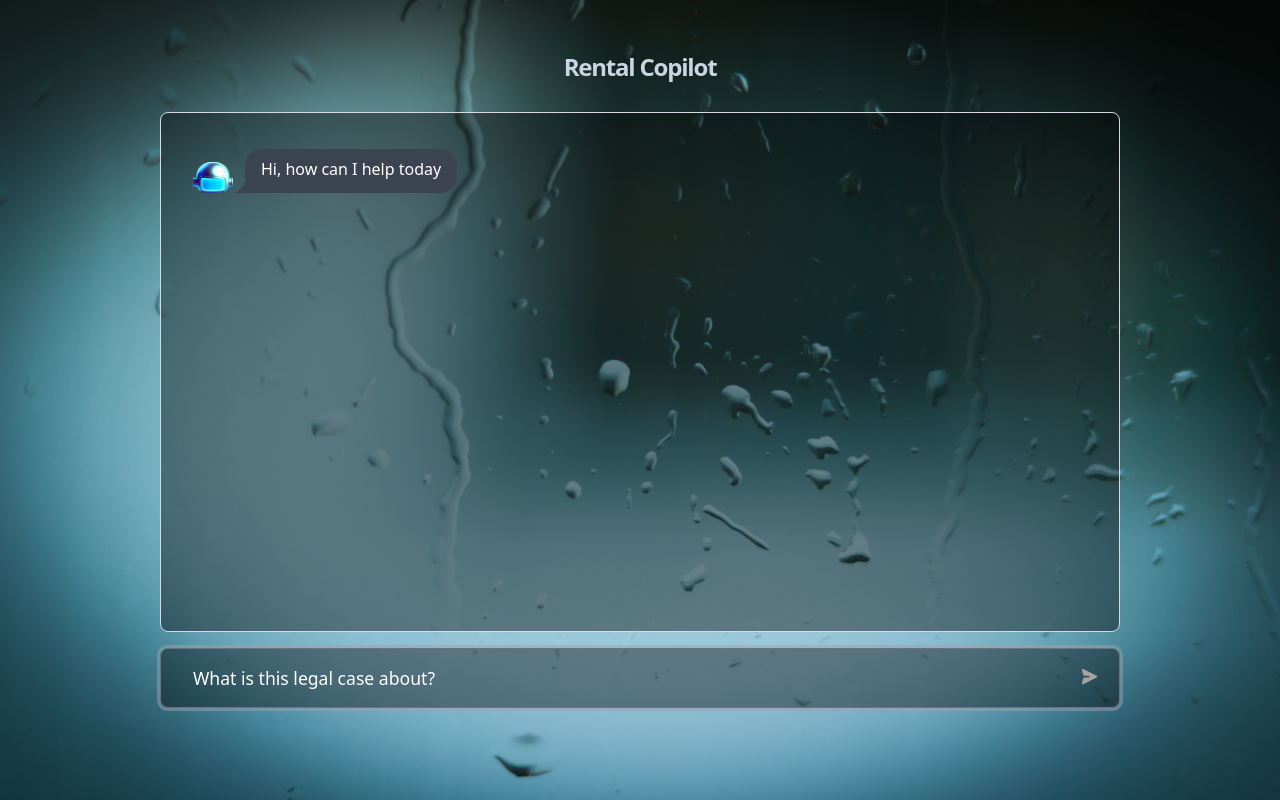
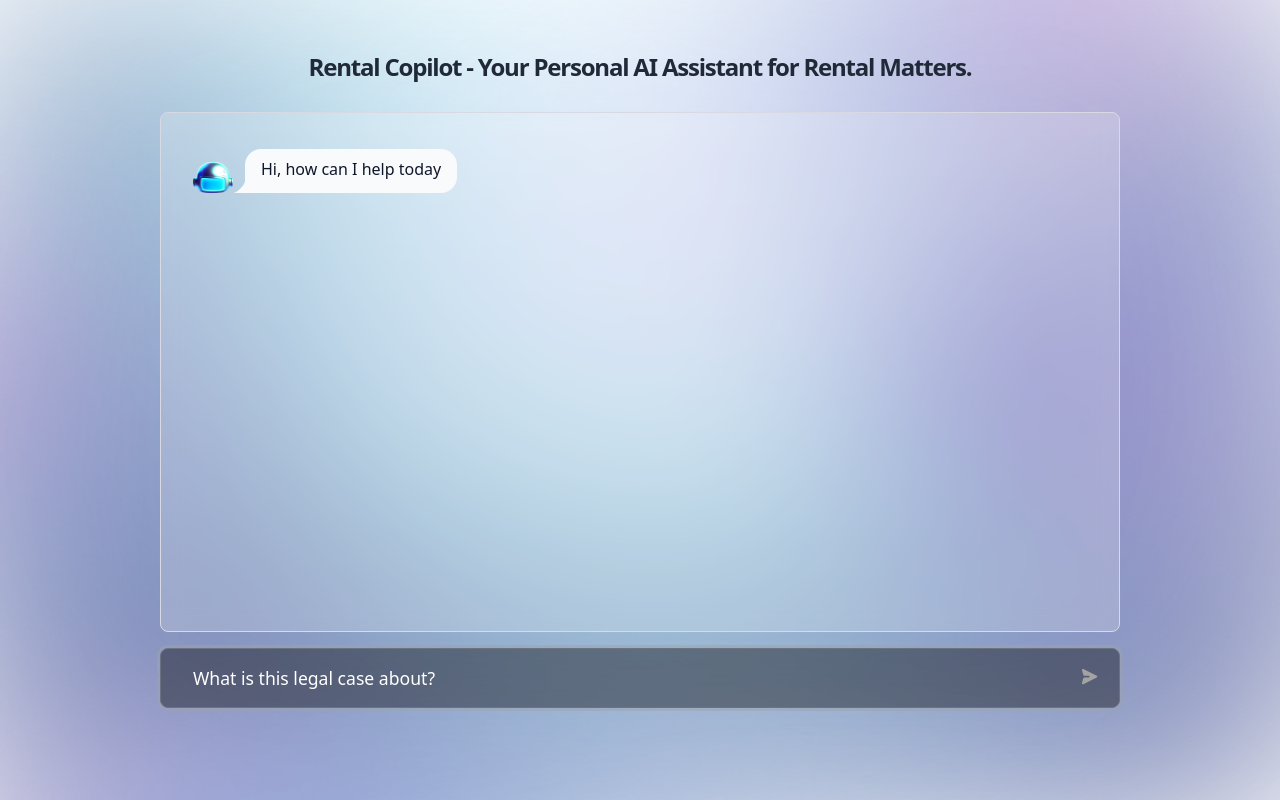
Before and after one commit to 99032000/langchainNextjs, a Next.js app: page / in a window 1280 px wide. Built offline with nearby package versions, Linux system fonts and the light colour scheme.

Commit message:
update ui

```diff
--- a/components/layout.tsx
+++ b/components/layout.tsx
@@ -6,7 +6,7 @@ export default function Layout({ children }: LayoutProps) {
   return (
     <div className="mx-auto flex flex-col space-y-4">
       <main className="flex w-full flex-col overflow-hidden h-screen justify-center">
-        <Image src="/background.jpg" alt="" layout="fill" className=" -z-10" />
+        <Image src="/background.png" alt="" layout="fill" className=" -z-10" />
         {children}
       </main>
     </div>
--- /dev/null
+++ b/components/ui/SourceDisplay.tsx
@@ -0,0 +1,56 @@
+import {
+  Accordion,
+  AccordionContent,
+  AccordionItem,
+  AccordionTrigger,
+} from '@/components/ui/accordion';
+import { useState } from 'react';
+import ReactMarkdown from 'react-markdown';
+
+interface SourceDisplayProps {
+  doc: {
+    pageContent: String;
+    metadata: {
+      source: String;
+    };
+  };
+  index: number;
+}
+export default function SourceDisplay({ doc, index }: SourceDisplayProps) {
+  const [canView, setCanView] = useState<boolean>(false);
+  return (
+    <div>
+      <AccordionItem value={`item-${index}`}>
+        <AccordionTrigger>
+          <h3>Source {index + 1}</h3>
+        </AccordionTrigger>
+        <AccordionContent>
+          <ReactMarkdown
+            linkTarget="_blank"
+            className={
+              `transition-all text-ellipsis ` + (canView ? '' : 'line-clamp-3')
+            }
+          >
+            {doc.pageContent}
+          </ReactMarkdown>
+          <p
+            className="mt-2 cursor-pointer text-blue-500 text-base"
+            onClick={() => setCanView((pre) => !pre)}
+          >
+            view more
+          </p>
+          <p className="mt-2">
+            <b className=" mr-2">Source:</b>
+            <a
+              href={doc.metadata.source}
+              target="_blank"
+              className=" text-blue-600"
+            >
+              {doc.metadata.source}
+            </a>
+          </p>
+        </AccordionContent>
+      </AccordionItem>
+    </div>
+  );
+}
--- a/pages/index.tsx
+++ b/pages/index.tsx
@@ -6,6 +6,7 @@ import Image from 'next/image';
 import ReactMarkdown from 'react-markdown';
 import LoadingDots from '@/components/ui/LoadingDots';
 import { Document } from 'langchain/document';
+import SourceDisplay from '@/components/ui/SourceDisplay';
 import {
   Accordion,
   AccordionContent,
@@ -101,6 +102,7 @@ export default function Home() {
           }),
         ),
       ];
+      console.log(sources);
       const sortedDocuments = sources.map((source) => {
         const docs = documents.filter((doc) => doc.metadata.source === source);
         let content = '';
@@ -155,8 +157,8 @@ export default function Home() {
     <>
       <Layout>
         <div className="mx-auto flex flex-col gap-4">
-          <h1 className="text-2xl font-bold leading-[1.1] tracking-tighter text-center text-slate-300">
-            Rental Copilot
+          <h1 className="text-2xl font-bold leading-[1.1] tracking-tighter text-center backdrop-filter">
+            Rental Copilot - Your Personal AI Assistant for Rental Matters.
           </h1>
           <main className={styles.main}>
             <div className={styles.cloud}>
@@ -207,7 +209,7 @@ export default function Home() {
                         <div className="chat-image">
                           <div className="w-10 rounded-full">{icon}</div>
                         </div>
-                        <div className="chat-bubble">
+                        <div className="chat-bubble bg-slate-50 text-slate-900">
                           {message.message}
                           {message.sourceDocs &&
                             message.sourceDocs.length > 0 && (
@@ -222,28 +224,39 @@ export default function Home() {
                                 >
                                   {message.sourceDocs?.map((doc, index) => {
                                     return (
-                                      <div key={`messageSourceDocs-${index}`}>
-                                        <AccordionItem value={`item-${index}`}>
-                                          <AccordionTrigger>
-                                            <h3>Source {index + 1}</h3>
-                                          </AccordionTrigger>
-                                          <AccordionContent>
-                                            <ReactMarkdown linkTarget="_blank">
-                                              {doc.pageContent}
-                                            </ReactMarkdown>
-                                            <p className="mt-2">
-                                              <b className=" mr-2">Source:</b>
-                                              <a
-                                                href={doc.metadata.source}
-                                                target="_blank"
-                                                className=" text-blue-600"
-                                              >
-                                                {doc.metadata.source}
-                                              </a>
-                                            </p>
-                                          </AccordionContent>
-                                        </AccordionItem>
-                                      </div>
+                                      // <div key={`messageSourceDocs-${index}`}>
+                                      //   <AccordionItem value={`item-${index}`}>
+                                      //     <AccordionTrigger>
+                                      //       <h3>Source {index + 1}</h3>
+                                      //     </AccordionTrigger>
+                                      //     <AccordionContent>
+                                      //       <ReactMarkdown
+                                      //         linkTarget="_blank"
+                                      //         className=" text-ellipsis line-clamp-3"
+                                      //       >
+                                      //         {doc.pageContent}
+                                      //       </ReactMarkdown>
+                                      //       <p className="mt-2 cursor-pointer text-blue-500">
+                                      //         view more
+                                      //       </p>
+                                      //       <p className="mt-2">
+                                      //         <b className=" mr-2">Source:</b>
+                                      //         <a
+                                      //           href={doc.metadata.source}
+                                      //           target="_blank"
+                                      //           className=" text-blue-600"
+                                      //         >
+                                      //           {doc.metadata.source}
+                                      //         </a>
+                                      //       </p>
+                                      //     </AccordionContent>
+                                      //   </AccordionItem>
+                                      // </div>
+                                      <SourceDisplay
+                                        key={`messageSourceDocs-${index}`}
+                                        doc={doc}
+                                        index={index}
+                                      />
                                     );
                                   })}
                                 </Accordion>
@@ -268,7 +281,7 @@ export default function Home() {
                         />
                       </div>
                     </div>
-                    <div className="chat-bubble">
+                    <div className="chat-bubble bg-slate-50 text-slate-900">
                       <div className=" flex flex-row justify-between gap-2">
                         <ReactMarkdown linkTarget="_blank">
                           I am hustling to solve the question,please wait...
--- a/styles/Home.module.css
+++ b/styles/Home.module.css
@@ -199,7 +199,8 @@
 .cloud {
   width: 75vw;
   height: 65vh;
-  background-color: rgba(0,0,0, 0.4);
+  background-color: rgba(255, 255, 255, 0.2);
+  backdrop-filter: blur(10px);
   border-radius: 0.5rem;
   border: 1px solid #d9d9e3;
   display: flex;
```
Also changed, not shown: public/background.jpg (deleted), public/background.png (added).
